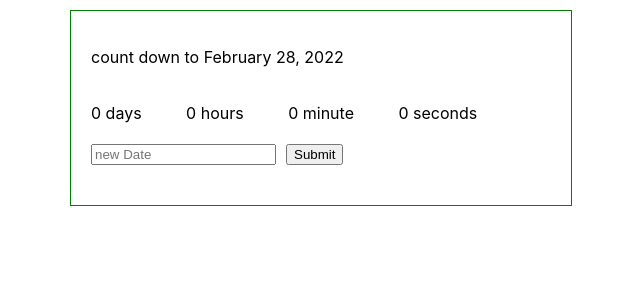
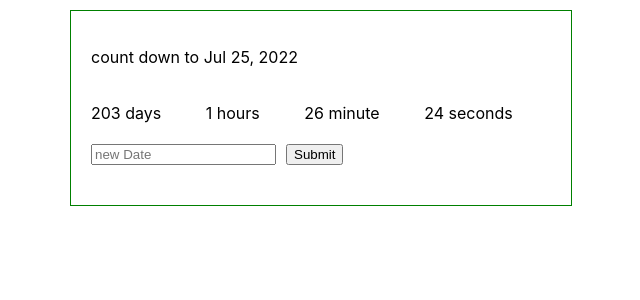
Before and after one commit to ekerintaiwoa/countdownapp, a React (Create React App) app: page / in a window 1280 px wide. Shown: the top 300 px of the page, without its empty margins (319-959 px from the left). Built offline with nearby package versions, Linux system fonts and the light colour scheme.

Commit message:
fourth commit

```diff
--- a/src/components/Clock.js
+++ b/src/components/Clock.js
@@ -1,10 +1,11 @@
-import  React ,{useState} from 'react'
+import  React ,{ Component }from 'react'
 
-import { Component } from 'react/cjs/react.production.min'
+
+import Countdown from './Countdown';
 
 
 
-class Clock extends React.Component {
+class Clock extends Component {
 
     constructor(props) {
 
@@ -20,11 +21,38 @@ class Clock extends React.Component {
 
       }
 
+    }
+    componentDidMount()  {
+       this.getTimeUntil(this.props.deadline) ;
+
+
+      }
+
+      componentDidUpdate() {
+
+          setInterval( ()=>this.getTimeUntil(this.props.deadline),1000) ;
+
+
+      }
 
 
 
 
-    }
+     getTimeUntil(deadline){
+
+       const time = Date.parse(deadline)-Date.parse(new Date()) ;
+       console.log('time',time) ;
+       const seconds =  Math.floor((time % (1000 * 60)) / 1000);
+       const minute =  Math.floor((time % (1000 * 60 * 60)) / (1000 * 60));
+       const hours =  Math.floor((time % (1000 * 60 * 60 * 24)) / (1000 * 60 * 60));
+          const days  =  Math.floor(time / (1000 * 60 * 60 * 24));
+
+          console.log('time' ,time,  'seconds', seconds, 'minute',minute, 'hours', hours, 'days, days') ;
+
+           this.setState({days: days, hours: hours, minute: minute, days:days, seconds: seconds}) ;
+     }
+
+
 
 
 
--- a/src/components/Countdown.js
+++ b/src/components/Countdown.js
@@ -1,7 +1,7 @@
 import React, {useState} from "react";
 import { Component } from "react/cjs/react.production.min";
 import './styles.css'
-import Clock from "./Clock";
+import Clock from  '../components/Clock'
 
 
 class Countdown extends React.Component {
@@ -10,7 +10,7 @@ class Countdown extends React.Component {
    super(props)
 
    this.state =  {
-     deadline : "February 28, 2022" ,
+     deadline : 'Jul 25, 2022' ,
      newDeadLine : ""
 
 
@@ -44,7 +44,12 @@ class Countdown extends React.Component {
         <div className="card">
                 <div >  <p>  count down to {this.state.deadline}</p> </div>
 
-               <Clock/>
+               <Clock
+
+               deadline = {this.state.deadline}
+
+
+               />
                <div className="card-form">
                <input
                placeholder="new Date"
```
